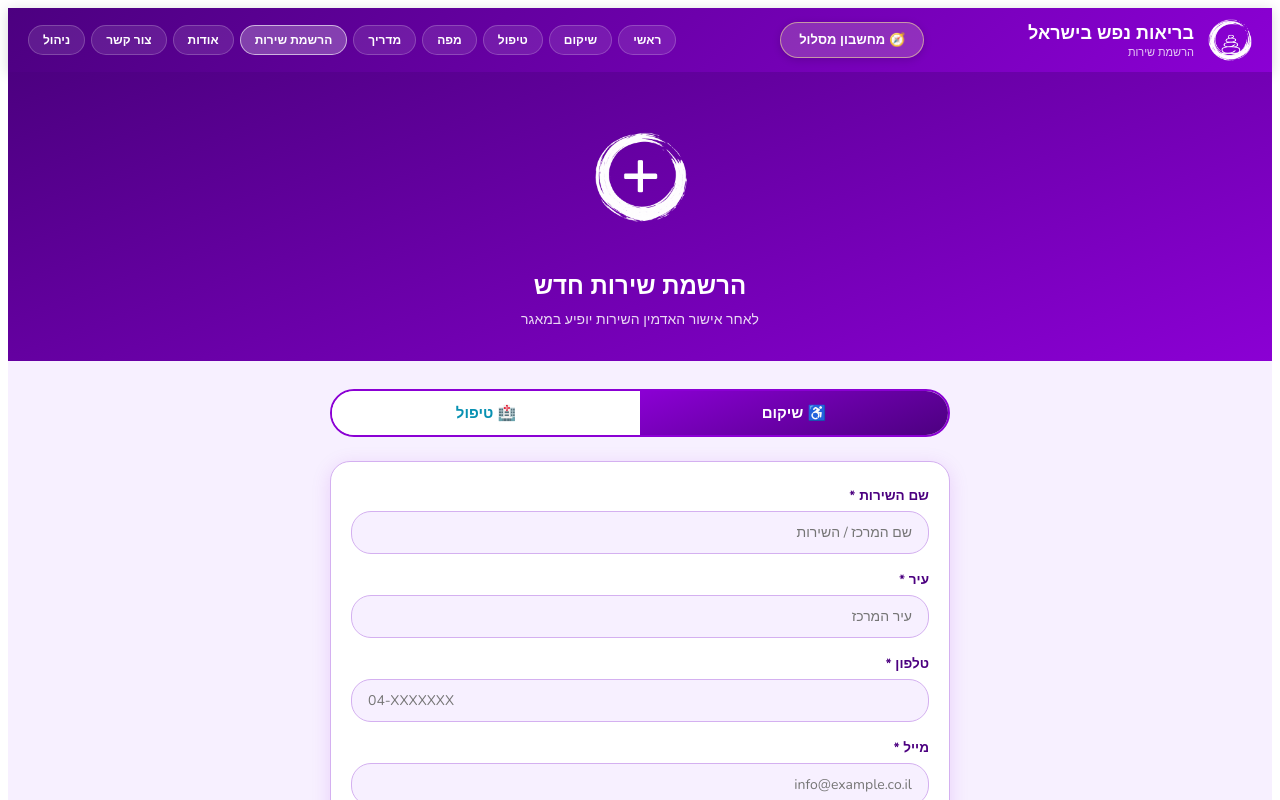
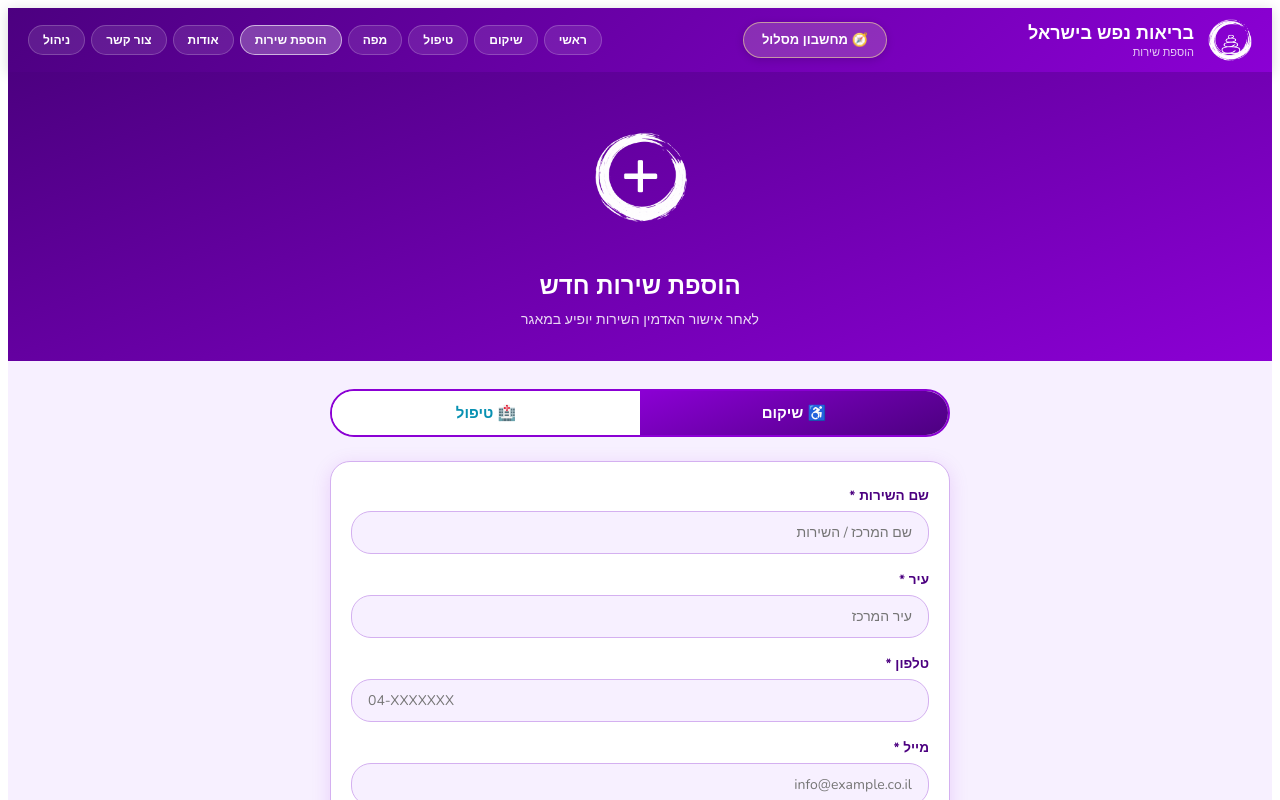
Before and after one commit to sivantelem-commits/rehab-directory, a Next.js app: page /register in a window 1280 px wide. Shown: the top 800 px of the page. Built offline with nearby package versions, Linux system fonts and the light colour scheme.

Commit message:
Update register.js

```diff
--- a/pages/register.js
+++ b/pages/register.js
@@ -8,7 +8,7 @@ const AGE_GROUPS = ['צעירים', 'מבוגרים', 'קשישים']
 const DIAGNOSES = ['הפרעות אכילה', 'OCD', 'פוסט טראומה', 'פוסט טראומה מורכבת', 'התמכרויות']
 const POPULATIONS = ['נשים', 'דתי/מסורתי', 'חרדי', 'להט"ב']
 
-const NAV = [['/', 'ראשי'], ['/rehab', 'שיקום'], ['/treatment', 'טיפול'], ['/map', 'מפה'], ['/guide', 'מדריך'], ['/register', 'הרשמת שירות'], ['/about', 'אודות'], ['/contact', 'צור קשר'], ['/admin', 'ניהול']]
+const NAV = [['/', 'ראשי'], ['/rehab', 'שיקום'], ['/treatment', 'טיפול'], ['/map', 'מפה'], ['/register', 'הוספת שירות'], ['/about', 'אודות'], ['/contact', 'צור קשר'], ['/admin', 'ניהול']]
 
 const emptyForm = {
   name: '', district: '', city: '', category: '', subcategory: '',
@@ -125,12 +125,12 @@ export default function Register() {
   return (
     <>
       <Head>
-        <title>הרשמת שירות | בריאות נפש בישראל</title>
+        <title>הוספת שירות | בריאות נפש בישראל</title>
         <meta name="description" content="הוסיפו שירות שיקום או טיפול פסיכיאטרי למאגר הלאומי." />
         <meta name="robots" content="index, follow" />
         <link rel="canonical" href="https://rehabdirectoryil.vercel.app/register" />
         <meta property="og:type" content="website" />
-        <meta property="og:title" content="הרשמת שירות | בריאות נפש בישראל" />
+        <meta property="og:title" content="הוספת שירות | בריאות נפש בישראל" />
         <meta property="og:description" content="הוסיפו שירות שיקום או טיפול פסיכיאטרי למאגר הלאומי." />
         <meta property="og:url" content="https://rehabdirectoryil.vercel.app/register" />
         <meta property="og:locale" content="he_IL" />
@@ -150,7 +150,7 @@ export default function Register() {
             <img src="/logo.png" alt="לוגו" style={{ width: 44, height: 44, objectFit: 'contain', filter: 'brightness(0) invert(1)' }} />
             <div>
               <div style={{ fontWeight: 800, fontSize: 18 }}>בריאות נפש בישראל</div>
-              <div style={{ fontSize: 11, opacity: 0.8 }}>הרשמת שירות</div>
+              <div style={{ fontSize: 11, opacity: 0.8 }}>הוספת שירות</div>
             </div>
           </div>
           <a href="/calculator" style={{
@@ -179,8 +179,8 @@ export default function Register() {
           background: `linear-gradient(160deg, ${darkColor}, ${color})`,
           color: 'white', padding: '32px 20px', textAlign: 'center',
         }}>
-          <img src='/register-icon.png' alt='הרשמת שירות' style={{ width: 160, height: 160, objectFit: 'contain', marginBottom: 0, filter: 'invert(1) brightness(10)' }} />
-          <h1 style={{ fontSize: 24, fontWeight: 800, margin: '0 0 8px' }}>הרשמת שירות חדש</h1>
+          <img src='/register-icon.png' alt='הוספת שירות' style={{ width: 160, height: 160, objectFit: 'contain', marginBottom: 0, filter: 'invert(1) brightness(10)' }} />
+          <h1 style={{ fontSize: 24, fontWeight: 800, margin: '0 0 8px' }}>הוספת שירות חדש</h1>
           <p style={{ fontSize: 14, opacity: 0.85, margin: 0 }}>לאחר אישור האדמין השירות יופיע במאגר</p>
         </div>
 
```
